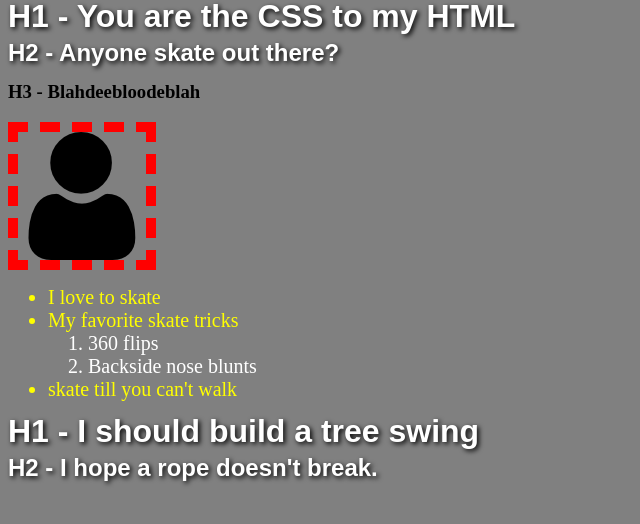
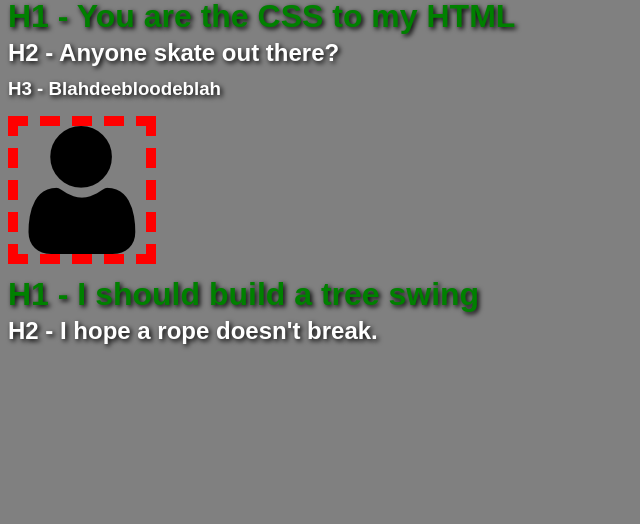
Before and after one commit to RobertLeeMich/ColtSteelesUdemyCourse, a plain HTML site: page CSS Colors/index.html in a window 1280 px wide. Shown: the whole page, without its empty margins (0-640 px from the left). Drawn offline with Linux system fonts and the light colour scheme.

Commit message:
22. CSS: CSS Styling & Formatting
Beginning Lesson 22

```diff
--- a/CSS Colors/main.css
+++ b/CSS Colors/main.css
@@ -5,12 +5,36 @@ body{
     background-color:gray;
 }
 
-h1, h2, h3 .class #id {
+html body div.container h1#foo {
+    color:red;
+}
+
+[id="foo"]{
+    color:cyan;
+} /* grabbing ID using attribute selector */
+
+.container h1 {
+    color:red;
+} /* point value of 2 but different pointers */
+
+/* html h1 {
+    color: red;
+}  point value of 2*/
+
+h1 {
+    color: green !important;
+} /* !important overrides everything, do NOT use */
+
+
+
+h1, h2, h3 {
     color: #ffffff;
     text-shadow: 2px 2px 5px black;
     line-height: 1rem;
     font-family: sans-serif;
 } /* every single h1, 2 and 3 these styles are applied across the linked pages to this .css file and across the page, can add infinite things to be applied to (#id, .class) */
+
+
 
 /* h2 {
     color: rgb{ 0, 204, 255};
```
Also changed, not shown: CSS Colors/index.html (+3 -1 lines).
